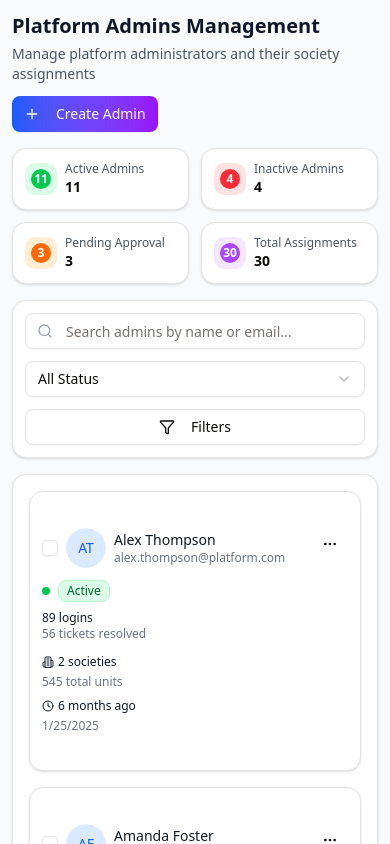
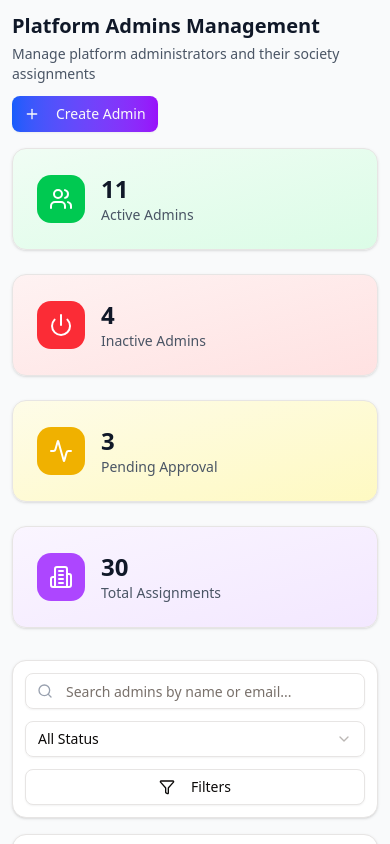
Before and after one commit to SecondMikasa/SuperAdminDashboard, a React (Vite) app: page / in a window 390 px wide. Shown: the top 844 px of the page. Built offline with nearby package versions, Linux system fonts and the light colour scheme.

Commit message:
Refactor AdminDetailView and AdminListView components

```diff
--- a/src/components/AdminDetailView.tsx
+++ b/src/components/AdminDetailView.tsx
@@ -5,8 +5,6 @@ import {
   Phone,
   Calendar,
   Clock,
-  ShieldBan,
-  ShieldCheck,
   TrendingUp,
   CheckCircle,
   Building2,
@@ -82,7 +80,6 @@ export function AdminDetailView({ admin, onBack, onEdit, onToggleStatus }: Admin
         <div className="flex flex-col sm:flex-row sm:items-center">
           <Button variant="ghost" onClick={onBack} className="self-start sm:mr-4 mb-2 sm:mb-0">
             <ArrowLeft className="w-4 h-4 mr-2" />
-            Back
           </Button>
           <div>
             <h1 className="text-xl sm:text-2xl font-bold text-gray-900">Platform Admin Details</h1>
@@ -98,36 +95,10 @@ export function AdminDetailView({ admin, onBack, onEdit, onToggleStatus }: Admin
           <Button variant="destructive" onClick={() => onToggleStatus(admin)} className="bg-red-600 hover:bg-red-700 text-sm sm:text-base">
             <UserX className="w-4 h-4 mr-2" />
             <span className="hidden sm:inline">
-              {
-                admin.status === "active" ?
-                  <>
-                    <ShieldBan className="w-4 h-4 mr-2" />
-                    Disable
-                  </>
-                  :
-                  (
-                    <>
-                      <ShieldCheck className="w-4 h-4 mr-2" />
-                      Enable
-                    </>
-                  )
-              }
+            { admin.status === "active" ? "Disable" : "Enable" }
             </span>
             <span className="sm:hidden">
-              {
-                admin.status === "active" ?
-                  <>
-                    <ShieldBan className="w-4 h-4 mr-2" />
-                    Disable
-                  </>
-                  :
-                  (
-                    <>
-                      <ShieldCheck className="w-4 h-4 mr-2" />
-                      Enable
-                    </>
-                  )
-              }
+              { admin.status === "active" ? "Disable" : "Enable" }
             </span>
           </Button>
         </div>
--- a/src/components/AdminListView.tsx
+++ b/src/components/AdminListView.tsx
@@ -10,7 +10,11 @@ import {
   MoreHorizontal,
   ShieldCheck,
   ShieldBan,
-  ChevronDown
+  ChevronDown,
+  Users,
+  Power,
+  Activity,
+  Building2
 } from "lucide-react"
 
 import { Button } from "./ui/Button"
@@ -40,6 +44,7 @@ import {
   TooltipProvider,
   TooltipTrigger
 } from "../components/ui/Tooltip"
+import { Card } from "./ui/Card"
 
 import { CardView } from "./modules/Card-view"
 import { BulkEditModal } from "./modules/Bulk-edit"
@@ -257,62 +262,55 @@ export function AdminListView({
       </div>
 
       {/* Statistics Cards */}
-      <div className="grid grid-cols-2 lg:grid-cols-4 gap-3 sm:gap-4 mb-4 sm:mb-6">
-        <div className="bg-white rounded-xl p-3 sm:p-4 shadow-sm border">
+      {/* Stats Cards */}
+      <div className="grid grid-cols-1 md:grid-cols-2 lg:grid-cols-4 gap-6 mb-8">
+        <Card className="p-6 bg-gradient-to-br from-green-50 to-green-100">
           <div className="flex items-center">
-            <div className="w-8 h-8 sm:w-10 sm:h-10 bg-green-100 rounded-lg flex items-center justify-center flex-shrink-0">
-              <div className="w-5 h-5 sm:w-6 sm:h-6 bg-green-500 rounded-full flex items-center justify-center">
-                <span className="text-white text-xs sm:text-sm font-bold">{activeCount}</span>
-              </div>
+            <div className="p-3 bg-green-500 rounded-xl">
+              <Users className="w-6 h-6 text-white" />
             </div>
-            <div className="ml-2 sm:ml-3 min-w-0">
-              <p className="text-xs sm:text-sm text-gray-600">Active Admins</p>
-              <p className="text-sm sm:text-lg font-semibold">{activeCount}</p>
+            <div className="ml-4">
+              <div className="text-2xl font-bold text-gray-900">{activeCount}</div>
+              <div className="text-sm text-gray-600">Active Admins</div>
             </div>
           </div>
-        </div>
+        </Card>
 
-        <div className="bg-white rounded-xl p-3 sm:p-4 shadow-sm border">
+        <Card className="p-6 bg-gradient-to-br from-red-50 to-red-100">
           <div className="flex items-center">
-            <div className="w-8 h-8 sm:w-10 sm:h-10 bg-red-100 rounded-lg flex items-center justify-center flex-shrink-0">
-              <div className="w-5 h-5 sm:w-6 sm:h-6 bg-red-500 rounded-full flex items-center justify-center">
-                <span className="text-white text-xs sm:text-sm font-bold">{inactiveCount}</span>
-              </div>
+            <div className="p-3 bg-red-500 rounded-xl">
+              <Power className="w-6 h-6 text-white" />
             </div>
-            <div className="ml-2 sm:ml-3 min-w-0">
-              <p className="text-xs sm:text-sm text-gray-600">Inactive Admins</p>
-              <p className="text-sm sm:text-lg font-semibold">{inactiveCount}</p>
+            <div className="ml-4">
+              <div className="text-2xl font-bold text-gray-900">{inactiveCount}</div>
+              <div className="text-sm text-gray-600">Inactive Admins</div>
             </div>
           </div>
-        </div>
+        </Card>
 
-        <div className="bg-white rounded-xl p-3 sm:p-4 shadow-sm border">
+        <Card className="p-6 bg-gradient-to-br from-yellow-50 to-yellow-100">
           <div className="flex items-center">
-            <div className="w-8 h-8 sm:w-10 sm:h-10 bg-orange-100 rounded-lg flex items-center justify-center flex-shrink-0">
-              <div className="w-5 h-5 sm:w-6 sm:h-6 bg-orange-500 rounded-full flex items-center justify-center">
-                <span className="text-white text-xs sm:text-sm font-bold">{pendingCount}</span>
-              </div>
+            <div className="p-3 bg-yellow-500 rounded-xl">
+              <Activity className="w-6 h-6 text-white" />
             </div>
-            <div className="ml-2 sm:ml-3 min-w-0">
-              <p className="text-xs sm:text-sm text-gray-600">Pending Approval</p>
-              <p className="text-sm sm:text-lg font-semibold">{pendingCount}</p>
+            <div className="ml-4">
+              <div className="text-2xl font-bold text-gray-900">{pendingCount}</div>
+              <div className="text-sm text-gray-600">Pending Approval</div>
             </div>
           </div>
-        </div>
+        </Card>
 
-        <div className="bg-white rounded-xl p-3 sm:p-4 shadow-sm border">
+        <Card className="p-6 bg-gradient-to-br from-purple-50 to-purple-100">
           <div className="flex items-center">
-            <div className="w-8 h-8 sm:w-10 sm:h-10 bg-purple-100 rounded-lg flex items-center justify-center flex-shrink-0">
-              <div className="w-5 h-5 sm:w-6 sm:h-6 bg-purple-500 rounded-full flex items-center justify-center">
-                <span className="text-white text-xs sm:text-sm font-bold">{totalAssignments}</span>
-              </div>
+            <div className="p-3 bg-purple-500 rounded-xl">
+              <Building2 className="w-6 h-6 text-white" />
             </div>
-            <div className="ml-2 sm:ml-3 min-w-0">
-              <p className="text-xs sm:text-sm text-gray-600">Total Assignments</p>
-              <p className="text-sm sm:text-lg font-semibold">{totalAssignments}</p>
+            <div className="ml-4">
+              <div className="text-2xl font-bold text-gray-900">{totalAssignments}</div>
+              <div className="text-sm text-gray-600">Total Assignments</div>
             </div>
           </div>
-        </div>
+        </Card>
       </div>
 
       {/* Search and Filters */}
--- a/src/components/modules/Card-view.tsx
+++ b/src/components/modules/Card-view.tsx
@@ -80,19 +80,9 @@ export function CardView({
   return (
     <Card className={`transition-all hover:shadow-md ${isSelected ? "ring-2 ring-blue-500 bg-blue-50" : ""}`}>
       <CardContent className="p-3 sm:p-4">
-        <div className="flex items-start justify-between mb-3">
-          <div className="flex items-center space-x-2 sm:space-x-3 min-w-0 flex-1">
+        {/* Top row with checkbox and dropdown */}
+        <div className="flex items-center justify-between mb-4">
           <Checkbox checked={isSelected} onCheckedChange={onSelect} className="flex-shrink-0" />
-            <Avatar className="w-10 h-10 sm:w-12 sm:h-12 flex-shrink-0">
-              <AvatarFallback className="bg-blue-100 text-blue-600 font-medium text-sm sm:text-base">
-                {getInitials(admin.name)}
-              </AvatarFallback>
-            </Avatar>
-            <div className="min-w-0 flex-1">
-              <h3 className="font-medium text-gray-900 text-sm sm:text-base truncate">{admin.name}</h3>
-              <p className="text-xs sm:text-sm text-gray-500 truncate">{admin.email}</p>
-            </div>
-          </div>
           <DropdownMenu>
             <DropdownMenuTrigger asChild>
               <Button variant="ghost" size="sm" className="flex-shrink-0">
@@ -129,26 +119,40 @@ export function CardView({
           </DropdownMenu>
         </div>
 
-        <div className="flex flex-col sm:flex-row sm:items-center sm:justify-between gap-2 sm:gap-4 mb-3">
+        {/* Centered admin details */}
+        <div className="flex flex-col items-center text-center mb-4">
+          <Avatar className="w-12 h-12 sm:w-16 sm:h-16 mb-3">
+            <AvatarFallback className="bg-blue-100 text-blue-600 font-medium text-base sm:text-lg">
+              {getInitials(admin.name)}
+            </AvatarFallback>
+          </Avatar>
+          <h3 className="font-medium text-gray-900 text-sm sm:text-base mb-1">{admin.name}</h3>
+          <p className="text-xs sm:text-sm text-gray-500 break-all">{admin.email}</p>
+        </div>
+
+        {/* Centered status badge */}
+        <div className="flex justify-center mb-3">
           <div className="flex items-center">
             <div className={`w-2 h-2 rounded-full mr-2 ${getStatusDot(admin.status)}`} />
             <Badge variant="outline" className={`${getStatusBadge(admin.status)} text-xs`}>
               {admin.status.charAt(0).toUpperCase() + admin.status.slice(1)}
             </Badge>
           </div>
-          <div className="text-left sm:text-right">
+        </div>
+
+        {/* Centered performance metrics */}
+        <div className="text-center mb-3">
           <div className="text-xs sm:text-sm text-gray-900">{admin.loginCount} logins</div>
           <div className="text-xs text-gray-500">{admin.ticketsResolved} tickets resolved</div>
         </div>
-        </div>
 
-        <div className="flex flex-col sm:flex-row sm:justify-between gap-2 sm:gap-4">
-          <div className="flex-1">
+        {/* Centered societies info */}
+        <div className="text-center mb-3">
           <TooltipProvider>
             <Tooltip>
               <TooltipTrigger asChild>
                 <div className="cursor-help">
-                    <div className="flex items-center text-xs sm:text-sm text-gray-900 mb-1">
+                  <div className="flex items-center justify-center text-xs sm:text-sm text-gray-900 mb-1">
                     <Building2 className="w-3 h-3 sm:w-4 sm:h-4 mr-1 flex-shrink-0" />
                     <span>{admin.assignedSocieties.length} societies</span>
                   </div>
@@ -176,12 +180,13 @@ export function CardView({
           </TooltipProvider>
         </div>
 
-          <div className="text-left sm:text-right flex-1 sm:flex-none">
+        {/* Centered last activity */}
+        <div className="text-center">
           <TooltipProvider>
             <Tooltip>
               <TooltipTrigger asChild>
                 <div className="cursor-help">
-                    <div className="flex items-center sm:justify-end text-xs sm:text-sm text-gray-900 mb-1">
+                  <div className="flex items-center justify-center text-xs sm:text-sm text-gray-900 mb-1">
                     <Clock className="w-3 h-3 sm:w-4 sm:h-4 mr-1 flex-shrink-0" />
                     <span className="truncate">
                       {admin.lastActivity === "Never"
@@ -190,7 +195,7 @@ export function CardView({
                     </span>
                   </div>
                   {admin.lastActivity !== "Never" && (
-                      <div className="text-xs text-gray-500 sm:text-right">{new Date(admin.lastActivity).toLocaleDateString()}</div>
+                    <div className="text-xs text-gray-500">{new Date(admin.lastActivity).toLocaleDateString()}</div>
                   )}
                 </div>
               </TooltipTrigger>
@@ -212,7 +217,6 @@ export function CardView({
             </Tooltip>
           </TooltipProvider>
         </div>
-        </div>
       </CardContent>
     </Card>
   )
--- a/src/components/modules/Edit-modal.tsx
+++ b/src/components/modules/Edit-modal.tsx
@@ -1,7 +1,7 @@
 import type React from "react"
+import { useState, useEffect } from "react"
+import { X, Search } from "lucide-react"
 
-import { useState, useEffect } from "react"
-import { X } from "lucide-react"
 import { Button } from "../ui/Button"
 import { Input } from "../ui/Input"
 import { Label } from "../ui/Label"
@@ -10,10 +10,11 @@ import {
   SelectContent,
   SelectItem,
   SelectTrigger,
-  SelectValue
+  SelectValue,
 } from "../ui/Select"
 import { Dialog, DialogContent, DialogHeader, DialogTitle } from "../ui/Dialog"
 import { Badge } from "../ui/Badge"
+
 import { mockSocieties } from "../../data/mockData"
 import { type Admin } from "../../types/admin"
 
@@ -25,7 +26,13 @@ interface CreateEditAdminModalProps {
   isEditing: boolean
 }
 
-export function EditAdminModal({ isOpen, onClose, onSave, admin, isEditing }: CreateEditAdminModalProps) {
+export function EditAdminModal({
+  isOpen,
+  onClose,
+  onSave,
+  admin,
+  isEditing,
+}: CreateEditAdminModalProps) {
   const [formData, setFormData] = useState({
     name: "",
     email: "",
@@ -35,6 +42,7 @@ export function EditAdminModal({ isOpen, onClose, onSave, admin, isEditing }: Cr
   })
 
   const [errors, setErrors] = useState<Record<string, string>>({})
+  const [societySearch, setSocietySearch] = useState("")
 
   useEffect(() => {
     if (admin && isEditing) {
@@ -55,6 +63,7 @@ export function EditAdminModal({ isOpen, onClose, onSave, admin, isEditing }: Cr
       })
     }
     setErrors({})
+    setSocietySearch("")
   }, [admin, isEditing, isOpen])
 
   const validateForm = () => {
@@ -90,12 +99,16 @@ export function EditAdminModal({ isOpen, onClose, onSave, admin, isEditing }: Cr
   }
 
   const handleSocietyToggle = (society: (typeof mockSocieties)[0]) => {
-    const isAssigned = formData.assignedSocieties.some((s) => s.id === society.id)
+    const isAssigned = formData.assignedSocieties.some(
+      (s) => s.id === society.id
+    )
 
     if (isAssigned) {
       setFormData((prev) => ({
         ...prev,
-        assignedSocieties: prev.assignedSocieties.filter((s) => s.id !== society.id),
+        assignedSocieties: prev.assignedSocieties.filter(
+          (s) => s.id !== society.id
+        ),
       }))
     } else {
       setFormData((prev) => ({
@@ -105,11 +118,17 @@ export function EditAdminModal({ isOpen, onClose, onSave, admin, isEditing }: Cr
     }
   }
 
+  const filteredSocieties = mockSocieties.filter((society) =>
+    society.name.toLowerCase().includes(societySearch.toLowerCase())
+  )
+
   return (
     <Dialog open={isOpen} onOpenChange={onClose}>
       <DialogContent className="max-w-2xl max-h-[90vh] overflow-y-auto">
         <DialogHeader>
-          <DialogTitle>{isEditing ? "Edit Admin" : "Create New Admin"}</DialogTitle>
+          <DialogTitle>
+            {isEditing ? "Edit Admin" : "Create New Admin"}
+          </DialogTitle>
         </DialogHeader>
 
         <form onSubmit={handleSubmit} className="space-y-6">
@@ -123,10 +142,14 @@ export function EditAdminModal({ isOpen, onClose, onSave, admin, isEditing }: Cr
                 <Input
                   id="name"
                   value={formData.name}
-                  onChange={(e) => setFormData((prev) => ({ ...prev, name: e.target.value }))}
+                  onChange={(e) =>
+                    setFormData((prev) => ({ ...prev, name: e.target.value }))
+                  }
                   className={errors.name ? "border-red-500" : ""}
                 />
-                {errors.name && <p className="text-sm text-red-500 mt-1">{errors.name}</p>}
+                {errors.name && (
+                  <p className="text-sm text-red-500 mt-1">{errors.name}</p>
+                )}
               </div>
 
               <div>
@@ -135,10 +158,14 @@ export function EditAdminModal({ isOpen, onClose, onSave, admin, isEditing }: Cr
                   id="email"
                   type="email"
                   value={formData.email}
-                  onChange={(e) => setFormData((prev) => ({ ...prev, email: e.target.value }))}
+                  onChange={(e) =>
+                    setFormData((prev) => ({ ...prev, email: e.target.value }))
+                  }
                   className={errors.email ? "border-red-500" : ""}
                 />
-                {errors.email && <p className="text-sm text-red-500 mt-1">{errors.email}</p>}
+                {errors.email && (
+                  <p className="text-sm text-red-500 mt-1">{errors.email}</p>
+                )}
               </div>
             </div>
 
@@ -148,18 +175,24 @@ export function EditAdminModal({ isOpen, onClose, onSave, admin, isEditing }: Cr
                 <Input
                   id="phone"
                   value={formData.phone}
-                  onChange={(e) => setFormData((prev) => ({ ...prev, phone: e.target.value }))}
+                  onChange={(e) =>
+                    setFormData((prev) => ({ ...prev, phone: e.target.value }))
+                  }
                   placeholder="+1 (555) 123-4567"
                   className={errors.phone ? "border-red-500" : ""}
                 />
-                {errors.phone && <p className="text-sm text-red-500 mt-1">{errors.phone}</p>}
+                {errors.phone && (
+                  <p className="text-sm text-red-500 mt-1">{errors.phone}</p>
+                )}
               </div>
 
               <div>
                 <Label htmlFor="status">Initial Status</Label>
                 <Select
                   value={formData.status}
-                  onValueChange={(value: Admin["status"]) => setFormData((prev) => ({ ...prev, status: value }))}
+                  onValueChange={(value: Admin["status"]) =>
+                    setFormData((prev) => ({ ...prev, status: value }))
+                  }
                 >
                   <SelectTrigger>
                     <SelectValue />
@@ -179,41 +212,73 @@ export function EditAdminModal({ isOpen, onClose, onSave, admin, isEditing }: Cr
             <h3 className="text-lg font-medium">Society Assignments</h3>
 
             <div className="space-y-3">
+              <div>
                 <Label>Available Societies</Label>
+                <div className="relative mt-2">
+                  <Search className="absolute left-3 top-1/2 transform -translate-y-1/2 text-gray-400 w-4 h-4" />
+                  <Input
+                    placeholder="Search societies..."
+                    value={societySearch}
+                    onChange={(e) => setSocietySearch(e.target.value)}
+                    className="pl-10"
+                  />
+                </div>
+              </div>
               <div className="max-h-48 overflow-y-auto border rounded-lg p-3 space-y-2">
-                {mockSocieties.map((society) => {
-                  const isAssigned = formData.assignedSocieties.some((s) => s.id === society.id)
+                {filteredSocieties.length === 0 ? (
+                  <div className="text-center py-4 text-gray-500">
+                    {societySearch ? "No societies found matching your search" : "No societies available"}
+                  </div>
+                ) : (
+                  filteredSocieties.map((society) => {
+                    const isAssigned = formData.assignedSocieties.some(
+                      (s) => s.id === society.id
+                    )
+
                     return (
                       <div
                         key={society.id}
-                      className={`p-3 rounded-lg border cursor-pointer transition-colors ${
-                        isAssigned ? "bg-blue-50 border-blue-200" : "hover:bg-gray-50"
+                        className={`p-3 rounded-lg border cursor-pointer transition-colors ${isAssigned
+                          ? "bg-blue-50 border-blue-200"
+                          : "hover:bg-gray-50"
                           }`}
                         onClick={() => handleSocietyToggle(society)}
                       >
                         <div className="flex items-center justify-between">
                           <div>
                             <h4 className="font-medium">{society.name}</h4>
-                          <p className="text-sm text-gray-500">{society.unitCount} units</p>
+                            <p className="text-sm text-gray-500">
+                              {society.unitCount} units
+                            </p>
                           </div>
                           {isAssigned && (
-                          <Badge variant="secondary" className="bg-blue-100 text-blue-800">
+                            <Badge
+                              variant="secondary"
+                              className="bg-blue-100 text-blue-800"
+                            >
                               Assigned
                             </Badge>
                           )}
                         </div>
                       </div>
                     )
-                })}
+                  })
+                )}
               </div>
             </div>
 
             {formData.assignedSocieties.length > 0 && (
               <div>
-                <Label>Selected Societies ({formData.assignedSocieties.length})</Label>
+                <Label>
+                  Selected Societies ({formData.assignedSocieties.length})
+                </Label>
                 <div className="flex flex-wrap gap-2 mt-2">
                   {formData.assignedSocieties.map((society) => (
-                    <Badge key={society.id} variant="secondary" className="bg-blue-100 text-blue-800">
+                    <Badge
+                      key={society.id}
+                      variant="secondary"
+                      className="bg-blue-100 text-blue-800"
+                    >
                       {society.name}
                       <button
                         type="button"
```
Lines whose indentation alone changed are shown as unchanged.
